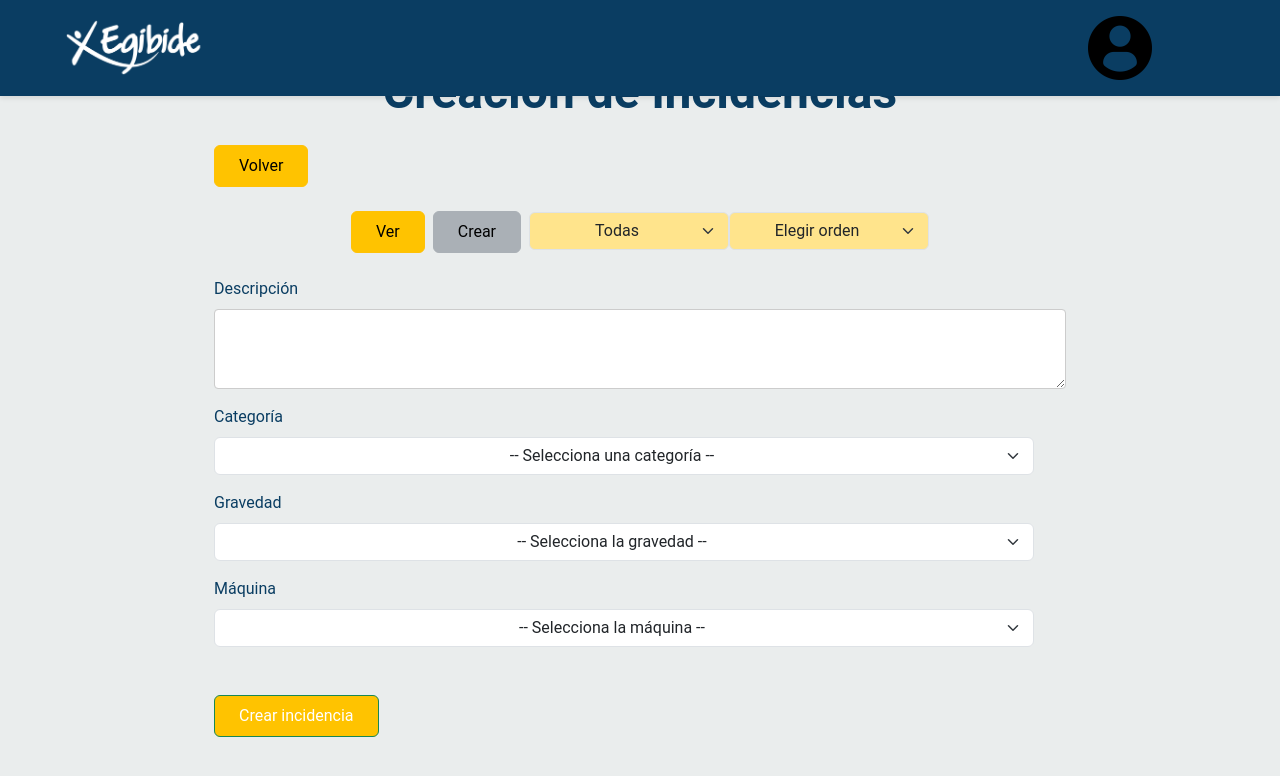
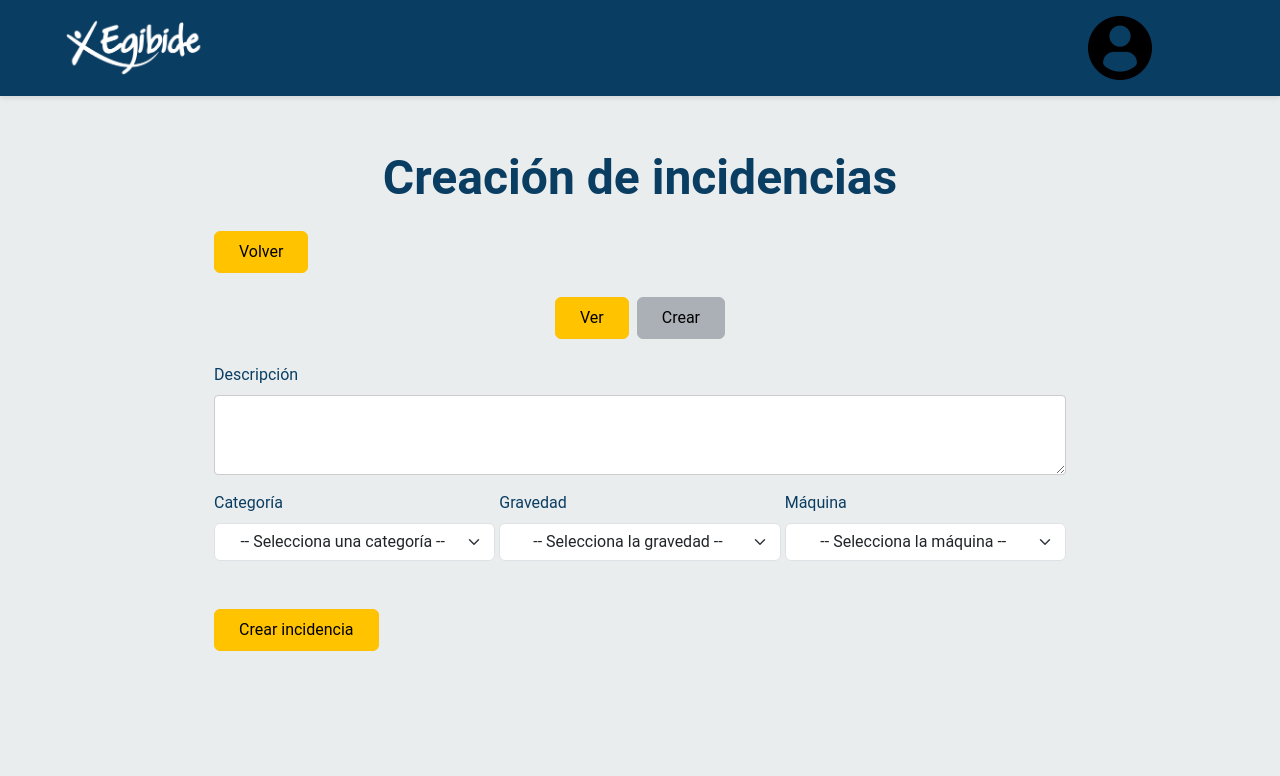
Before and after one commit to AritzSaiz/Reto2_grupo2, a Vue app in the folder vue_reto2/: page /operario in a window 1280 px wide. Both pictures are taken after a click on the button "Crear". Shown: the top 776 px of the page. Built offline with nearby package versions, Linux system fonts and the light colour scheme.

Commit message:
css y bootstrap mejorado

```diff
--- a/vue_reto2/src/assets/main.css
+++ b/vue_reto2/src/assets/main.css
@@ -29,31 +29,11 @@ body {
   box-shadow: 0 4px 8px rgba(0, 0, 0, 0.1);
 }
 
-h1 {
+h1, h2 {
   text-align: center;
   margin-bottom: 32px;
   font-size: 24px;
   font-weight: normal;
-}
-
-.form-group {
-  margin-bottom: 20px;
-}
-
-label {
-  display: block;
-  margin-bottom: 8px;
-  font-size: 16px;
-  color: #333333;
-}
-
-input, #descripcion {
-  width: 100%;
-  padding: 8px;
-  border: 1px solid #cccccc;
-  border-radius: 4px;
-  background-color: #FFFFFF;
-  font-size: 14px;
 }
 
 form {
@@ -66,12 +46,6 @@ form {
   min-height: 100vh;
   display: flex;
   flex-direction: column;
-}
-
-.logo {
-  color: #FFFFFF;
-  font-size: 1.5em;
-  font-weight: bold;
 }
 
 .user-icon {
@@ -132,11 +106,6 @@ form {
   margin-top: 1em;
 }
 
-.datos {
-  flex-direction: row;
-  align-items: center;
-}
-
 .categoria, .gravedad, .maquina, .fechaEntrada {
   margin-right: 2em;
 }
@@ -163,6 +132,8 @@ form {
 .logo {
   width: 6em;
   margin-left: 2em;
+  font-size: 1.5em;
+  font-weight: bold;
 }
 
 .perfil {
@@ -344,7 +315,7 @@ select option {
   font-weight: bold;
 }
 
-.crear .form-group label, .form-group-resuelta label, .crear-form h1, .verIncidencia .form-group label, .verIncidencia .form-group-resuelta label, .incidencia-form h1, .cantIncidencias {
+.form-group label, .crear .form-group label, .form-group-resuelta label, .crear-form h1, .crear-form h2, .verIncidencia .form-group label, .verIncidencia .form-group-resuelta label, .incidencia-form h1, .incidencia-form h2, .cantIncidencias {
   color: #0A3D62;
 }
 
--- a/vue_reto2/src/assets/scss/_forms.scss
+++ b/vue_reto2/src/assets/scss/_forms.scss
@@ -63,7 +63,7 @@ select option{
     font-weight: bold;
 }
 
-.crear .form-group label, .form-group-resuelta label, .crear-form h1, .verIncidencia .form-group label, .verIncidencia .form-group-resuelta label, .incidencia-form h1, .cantIncidencias{
+.form-group label, .crear .form-group label, .form-group-resuelta label, .crear-form h1, .crear-form h2, .verIncidencia .form-group label, .verIncidencia .form-group-resuelta label, .incidencia-form h1, .incidencia-form h2, .cantIncidencias {
     color: $color-primary;
 }
 
--- a/vue_reto2/src/assets/scss/_header.scss
+++ b/vue_reto2/src/assets/scss/_header.scss
@@ -19,6 +19,8 @@
 .logo {
     width: 6em;
     margin-left: 2em;
+    font-size: 1.5em;
+    font-weight: bold;
 }
 
 .perfil {
--- a/vue_reto2/src/assets/scss/_incidencias.scss
+++ b/vue_reto2/src/assets/scss/_incidencias.scss
@@ -5,12 +5,6 @@
     min-height: 100vh;
     display: flex;
     flex-direction: column;
-}
-
-.logo {
-    color: $color-white;
-    font-size: 1.5em;
-    font-weight: bold;
 }
 
 .user-icon {
@@ -71,12 +65,6 @@
     margin-top: 1em;
 }
 
-.datos{
-    display: flex;
-    flex-direction: row;
-    align-items: center;
-}
-
 .categoria, .gravedad, .maquina, .fechaEntrada{
     margin-right: 2em;
 }
--- a/vue_reto2/src/assets/scss/_login.scss
+++ b/vue_reto2/src/assets/scss/_login.scss
@@ -21,31 +21,11 @@
     box-shadow: 0 4px 8px rgba(0, 0, 0, 0.1);
 }
 
-h1 {
+h1, h2 {
     text-align: center;
     margin-bottom: 32px;
     font-size: 24px;
     font-weight: normal;
-}
-
-.form-group {
-    margin-bottom: 20px;
-}
-
-label {
-    display: block;
-    margin-bottom: 8px;
-    font-size: 16px;
-    color: $color-dark;
-}
-
-input, #descripcion {
-    width: 100%;
-    padding: 8px;
-    border: 1px solid $color-border;
-    border-radius: 4px;
-    background-color: $color-white;
-    font-size: 14px;
 }
 
 form {
--- a/vue_reto2/src/views/IncidenciaResueltaView.vue
+++ b/vue_reto2/src/views/IncidenciaResueltaView.vue
@@ -14,19 +14,19 @@
 <template>
     <Header />
     <div class="container d-flex justify-content-center align-items-center min-vh-100">
-        <div class="incidencia-form p-4">
+        <div class="incidencia-form">
 
-            <h1 class="titulo text-center mb-4">Detalles de la incidencia</h1>
+            <h1 class="fw-bold fs-1 mb-4">Detalles de la incidencia</h1>
 
             <div class="mb-4">
-                <button @click="volver" type="button" class="btn btn-warning">Volver</button>
+                <button @click="volver" type="button" class="btn btn-warning mb-4">Volver</button>
             </div>
 
             <form>
                 <div class="form-group-resuelta mb-4">
                     <div class="descripcion">
                         <label for="descripcion" class="form-label">Descripción</label>
-                        <textarea id="descripcion" name="descripcion" readonly></textarea>
+                        <textarea id="descripcion" name="descripcion" class="form-control" readonly></textarea>
                     </div>
 
                     <div class="datos d-flex">
--- a/vue_reto2/src/views/IncidenciaView.vue
+++ b/vue_reto2/src/views/IncidenciaView.vue
@@ -16,14 +16,14 @@
     <div class="container d-flex justify-content-center align-items-center min-vh-100">
         <div class="incidencia-form">
 
-            <h1 class="fw-bold fs-1">Detalles de la incidencia</h1>
+            <h1 class="fw-bold fs-1 mb-4">Detalles de la incidencia</h1>
 
             <div class="mb-4">
                 <button @click="volver" type="button" class="btn btn-warning mb-4">Volver</button>
             </div>
 
-            <form class="verIncidencia">
-                <div class="form-group">
+            <form>
+                <div class="form-group mb-4">
                     <div class="descripcion">
                         <label for="descripcion" class="form-label">Descripción</label>
                         <textarea id="descripcion" name="descripcion" class="form-control" readonly></textarea>
@@ -32,7 +32,7 @@
                     <div class="datos d-flex">
                         <div class="col me-2">
                             <label for="categoria" class="form-label">Categoría</label>
-                            <input id="categoria" name="categoria"  readonly>
+                            <input id="categoria" name="categoria" readonly>
                         </div>
 
                         <div class="col me-2">
--- a/vue_reto2/src/views/OperarioView.vue
+++ b/vue_reto2/src/views/OperarioView.vue
@@ -30,21 +30,28 @@
 
             <div class="button-group mb-4 text-center">
                 <button :class="{ active: mostrarCrear }" @click="mostrarCrear = true" class="btn btn-warning me-2">Ver</button>
-                <button :class="{ active: !mostrarCrear }" @click="mostrarCrear = false" class="btn btn-warning me-2">Crear</button>
+                <button :class="{ active: !mostrarCrear }" @click="mostrarCrear = false" class="btn btn-warning">Crear</button>
+            </div>
 
-                <select :class="{ active: !mostrarCrear }" @click="mostrarCrear = true" name="filtroEstado" v-show="mostrarCrear" class="form-select d-inline-block w-auto">
+            <form class="ver" v-show="mostrarCrear">
+                <h2 class="mt-3">Filtros</h2>
+                <div class="row">
+                    <div class="col">
+                        <select name="filtroEstado" class="form-select">
                             <option value="1">Todas</option>
                             <option value="2">Pendientes</option>
                             <option value="3">Solucionadas</option>
                         </select>
-                <select :class="{ active: !mostrarCrear }" @click="mostrarCrear = true" name="filtroFecha" v-show="mostrarCrear" class="form-select d-inline-block w-auto">
+                    </div>
+                    <div class="col">
+                        <select name="filtroFecha" class="form-select">
                             <option value="1">Elegir orden</option>
                             <option value="2">Más antiguas</option>
                             <option value="3">Más recientes</option>
                         </select>
                     </div>
+                </div>
 
-            <form class="ver" v-show="mostrarCrear">
                 <p class="cantIncidencias mb-0">Se han encontrado 32 incidencias</p>
 
                 <div class="listaIncidencias">
@@ -73,8 +80,8 @@
                         <textarea id="descripcion" name="descripcion" class="form-control" rows="3"></textarea>
                     </div>
 
-                    <div class="datos mt-3">
-                        <div class="categoria mb-3">
+                    <div class="datos d-flex mt-3">
+                        <div class="col mb-3 me-1">
                             <label for="categoria" class="form-label">Categoría</label>
                             <select name="categoria" class="form-select">
                                 <option value="0">-- Selecciona una categoría --</option>
@@ -88,7 +95,7 @@
                             </select>
                         </div>
 
-                        <div class="gravedad mb-3">
+                        <div class="col mb-3 me-1">
                             <label for="gravedad" class="form-label">Gravedad</label>
                             <select name="gravedad" class="form-select">
                                 <option value="0">-- Selecciona la gravedad --</option>
@@ -99,7 +106,7 @@
                             </select>
                         </div>
 
-                        <div class="maquina mb-3">
+                        <div class="col mb-3">
                             <label for="máquina" class="form-label">Máquina</label>
                             <select name="máquina" class="form-select">
                                 <option value="0">-- Selecciona la máquina --</option>
@@ -113,7 +120,7 @@
                 </div>
 
                 <div>
-                    <button id="crearIncidencia" class="btn btn-success">Crear incidencia</button>
+                    <button id="crearIncidencia" class="btn btn-warning">Crear incidencia</button>
                 </div>
             </form>
         </div>
```
Also changed, not shown: 1 other file (tests, documents, lock files or other folders). Lines whose indentation alone changed are shown as unchanged.
